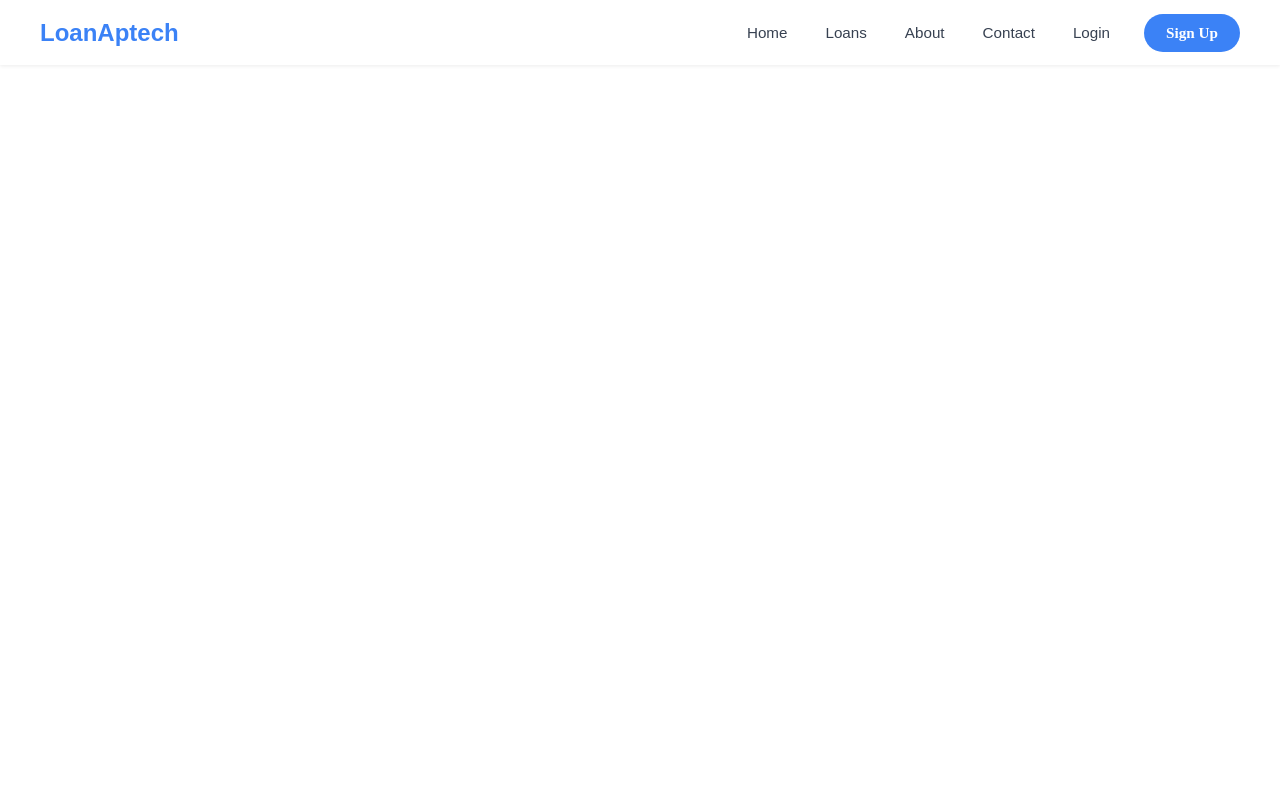
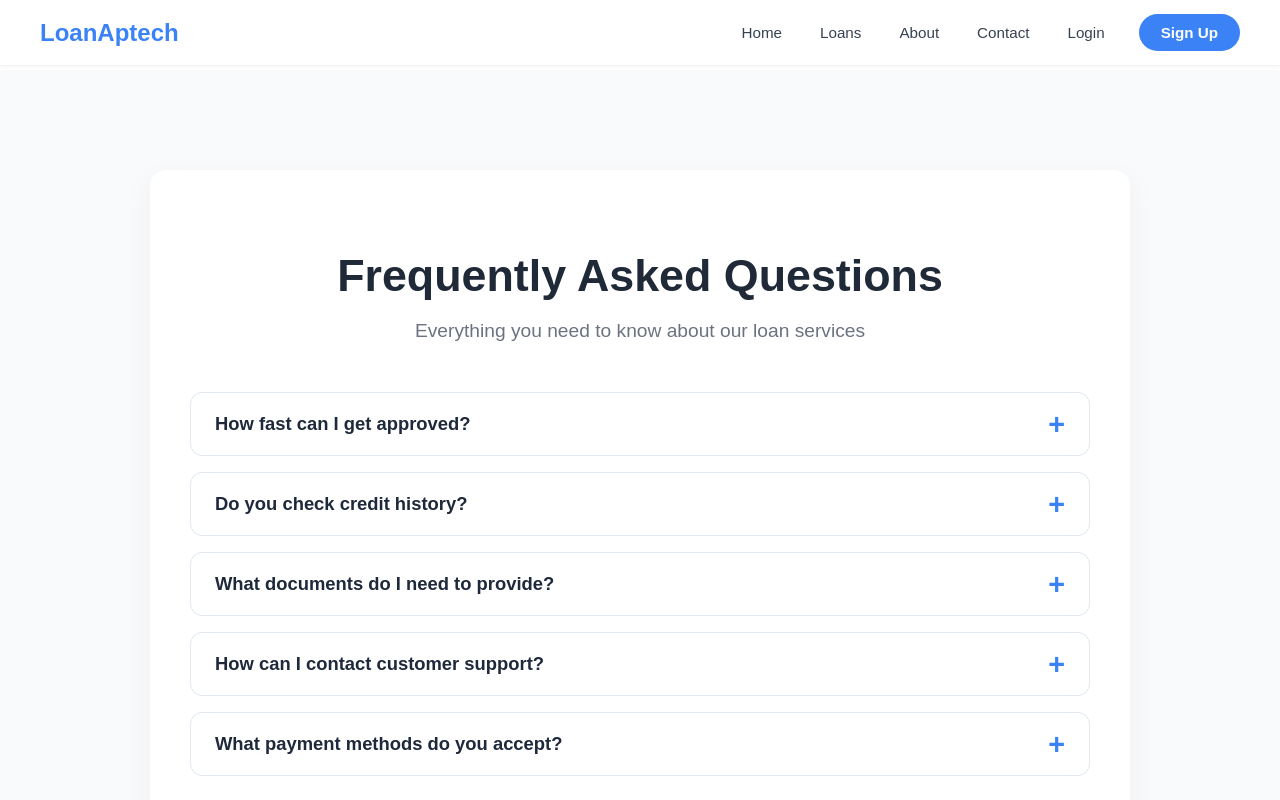
Before and after one commit to derin-maker/loan-aptech, a React (Vite) app: page /faq in a window 1280 px wide. Shown: the top 800 px of the page. Built offline with nearby package versions, Linux system fonts and the light colour scheme.

Commit message:
FAQ Update

```diff
--- a/src/App.jsx
+++ b/src/App.jsx
@@ -8,6 +8,7 @@ import Contact from "./components/Contact";
 import Privacy from "./components/Privacy";
 import Navbar from "./components/NavBar";
 import Terms from "./components/Terms";
+import Faq from "./components/Faq";
 
 function App() {
   return (
@@ -16,10 +17,11 @@ function App() {
         <Navbar/>
         <main style={{ minHeight: "100vh", paddingTop: "70px" }}>
           <Routes>
-            <Route path="/" element={<About />} />
+            <Route path="/about" element={<About />} />
             <Route path="/contact" element={<Contact />} />
             <Route path="/privacy" element={<Privacy />} />
             <Route path="/terms" element={<Terms />} />
+            <Route path="/faq" element={<Faq />} />
           </Routes>
         </main>
         <Footer />
--- /dev/null
+++ b/src/components/Faq.css
@@ -0,0 +1,95 @@
+*{
+    font-family: Arial, Helvetica, sans-serif;
+}
+.faq-page {
+  min-height: 100vh;
+  background-color: #f9fafb;
+  padding: 100px 20px 80px;
+}
+
+.faq-container {
+  max-width: 900px;
+  margin: 0 auto;
+  background: white;
+  padding: 50px 40px;
+  border-radius: 16px;
+  box-shadow: 0 10px 30px rgba(0, 0, 0, 0.05);
+}
+
+.faq-container h1 {
+  text-align: center;
+  font-size: 2.8rem;
+  font-weight: 700;
+  color: #1f2937;
+  margin-bottom: 12px;
+}
+
+.faq-subtitle {
+  text-align: center;
+  color: #6b7280;
+  font-size: 1.2rem;
+  margin-bottom: 50px;
+}
+
+.faq-list {
+  display: flex;
+  flex-direction: column;
+  gap: 16px;
+}
+
+.faq-item {
+  border: 1px solid #e2e8f0;
+  border-radius: 12px;
+  overflow: hidden;
+  background: #ffffff;
+  transition: all 0.3s ease;
+}
+
+.faq-item:hover {
+  border-color: #3b82f6;
+  box-shadow: 0 4px 12px rgba(59, 130, 246, 0.1);
+}
+
+.faq-item summary {
+  padding: 20px 24px;
+  font-size: 1.15rem;
+  font-weight: 600;
+  color: #1e293b;
+  cursor: pointer;
+  list-style: none;
+  position: relative;
+}
+
+.faq-item summary::after {
+  content: "+";
+  position: absolute;
+  right: 24px;
+  top: 50%;
+  transform: translateY(-50%);
+  font-size: 1.8rem;
+  color: #3b82f6;
+  transition: transform 0.3s;
+}
+
+.faq-item[open] summary::after {
+  content: "−";
+  transition: transform 0.2s;
+  transform: rotate(180deg);
+}
+
+.faq-item p {
+  padding: 0 24px 24px;
+  margin: 0;
+  color: #475569;
+  line-height: 1.7;
+  font-size: 1.05rem;
+}
+
+@media (max-width: 768px) {
+  .faq-container {
+    padding: 40px 20px;
+  }
+  .faq-container h1 {
+    font-size: 2.3rem;
+  }
+}
--- /dev/null
+++ b/src/components/Faq.jsx
@@ -0,0 +1,34 @@
+import "./Faq.css";
+
+export default function Faq() {
+    return (
+        <div className="faq-page">
+            <div className="faq-container">
+                <h1>Frequently Asked Questions</h1>
+                <p className="faq-subtitle">Everything you need to know about our loan services</p>
+                <div className="faq-list">
+                    <details className="faq-item">
+                        <summary>How fast can I get approved?</summary>
+                        <p>We offer a 30-day return policy on all products. If you're not satisfied with your purchase, please contact our customer support team for assistance.</p>
+                    </details>
+                    <details className="faq-item">
+                        <summary>Do you check credit history?</summary>
+                        <p>Yes, we perform a credit check as part of our loan application process. This helps us assess your creditworthiness and determine the terms of your loan.</p>
+                    </details>
+                    <details className="faq-item">
+                        <summary>What documents do I need to provide?</summary>
+                        <p>To apply for a loan, you will typically need to provide identification documents, proof of income, and bank statements. Please refer to our loan application guidelines for a complete list of required documents.</p>
+                    </details>
+                    <details className="faq-item">
+                        <summary>How can I contact customer support?</summary>
+                        <p>You can reach our customer support team via email at support@company.com or through our contact form.</p>
+                    </details>
+                    <details className="faq-item">
+                        <summary>What payment methods do you accept?</summary>
+                        <p>We accept various payment methods, including credit/debit cards, PayPal, and bank transfers. Please refer to our payment policy for more information.</p>
+                    </details>
+                </div>
+            </div>
+        </div>
+    );
+}
--- a/src/components/Footer.jsx
+++ b/src/components/Footer.jsx
@@ -38,7 +38,7 @@ export default function Footer() {
                 <a href="/contact">Contact Us</a>
               </li>
               <li>
-                <a href="/faqs">FAQs</a>
+                <a href="/faq">FAQs</a>
               </li>
               <li>
                 <a href="/privacy">Privacy Policy</a>
```
